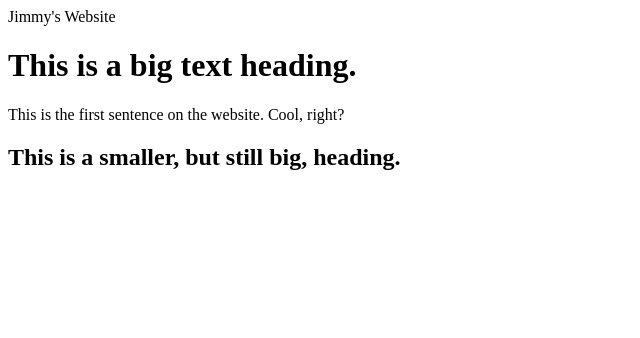
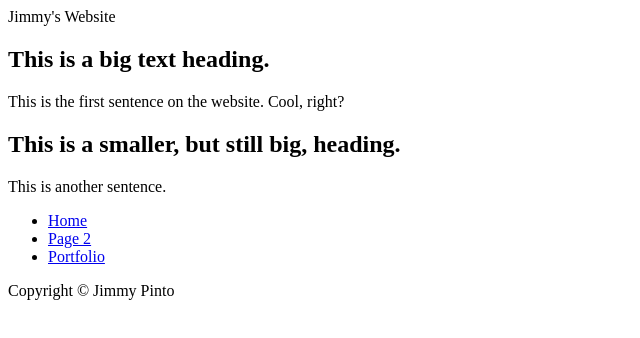
Before and after one commit to TheEpicFanDude/TheEpicFanDude.github.io, a plain HTML site: page index.html in a window 1280 px wide. Shown: the whole page, without its empty margins (0-640 px from the left). Drawn offline with Linux system fonts and the light colour scheme.

Commit message:
Created 2 HTML pages

```diff
--- a/index.html
+++ b/index.html
@@ -1,12 +1,34 @@
 <!DOCTYPE html>
 <html lang="en-US">
     <head>
+        <meta http-equiv="X-UA-Compatible" content="IE=edge">
+        <meta name="viewport" content="width=device-width, initial-scale=1.0">
         <meta charset="utf-8"
         <title>Jimmy's Website</title>
     </head>
 <body>
-<h1>This is a big text heading.</h1>
-<p>This is the first sentence on the website. Cool, right?</p>
-<h2>This is a smaller, but still big, heading.</h2>
+    <header>
+
+    </header>
+    <main>
+      <section>
+            <h1>This is a big text heading.</h1>
+            <p>This is the first sentence on the website. Cool, right?</p>
+            <section>
+                <h2>This is a smaller, but still big, heading.</h2>
+                <p>This is another sentence.</p>
+            </section>
+    </section>
+    </main>
+     <footer>
+     <nav>
+        <ul>
+            <li><a href="index.html">Home</a></li>
+            <li><a href="page2.html">Page 2</a></li>
+            <li><a href="portfolio.html">Portfolio</a></li>
+        </ul>
+    </nav>
+         Copyright &copy; Jimmy Pinto
+     </footer>
 </body>
 </html>
```
Also changed, not shown: page2.html (added, +18 -0 lines), portfolio.html (added, +27 -0 lines), img/PIKA.jpg (added).
